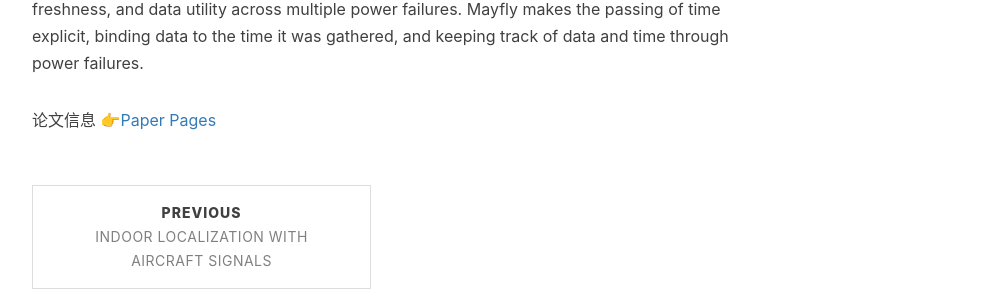
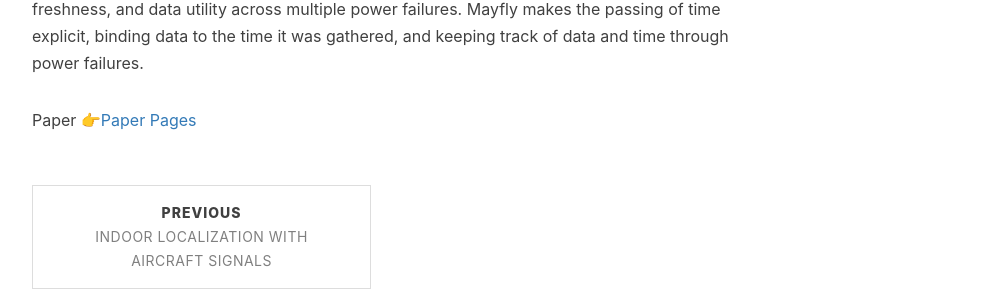
Before and after one commit to a416485164/a416485164.github.io, a Jekyll site: the page built from _posts/2019-4-16-Timely Execution on Intermittently Powered Batteryless Sensors.md, in a window 1280 px wide and 900 px high, scrolled down 4271 px. Shown: the part 150-452 px from the top of the window, without its empty margins (233-1239 px from the left). Built offline with Jekyll 4.4.1, drawn with Linux system fonts in a browser that asks for light colours; nearby versions of some CDN libraries; comment, search, counter and statistics services are not loaded.

Commit message:
Update 2019-4-16-Timely Execution on Intermittently Powered Batteryless Sensors.md

```diff
--- a/_posts/2019-4-16-Timely Execution on Intermittently Powered Batteryless Sensors.md
+++ b/_posts/2019-4-16-Timely Execution on Intermittently Powered Batteryless Sensors.md
@@ -36,4 +36,4 @@ leaving the developer with few ways to strongly and safely express time constrai
 ## Contributions
 The Mayfly language is a declarative, graph based programming language that enables developers to focus on application policy, sensing goals, and timing of sensing tasks while reducing the cognitive burden of intermittent programming.Mayfly is a coordination language and runtime built on top of Embedded-C that combines intermittent execution fragments to form coherent sensing schedules—maintaining forward progress, data consistency, data freshness, and data utility across multiple power failures. Mayfly makes the passing of time explicit, binding data to the time it was gathered, and keeping track of data and time through power failures.
 
- <p>论文信息 <a href="http://www.cs.virginia.edu/~bjc8c/class/cs6501-f18/papers/hester17mayfly.pdf">👉Paper Pages</a>
+ <p>Paper <a href="http://www.cs.virginia.edu/~bjc8c/class/cs6501-f18/papers/hester17mayfly.pdf">👉Paper Pages</a>
```
